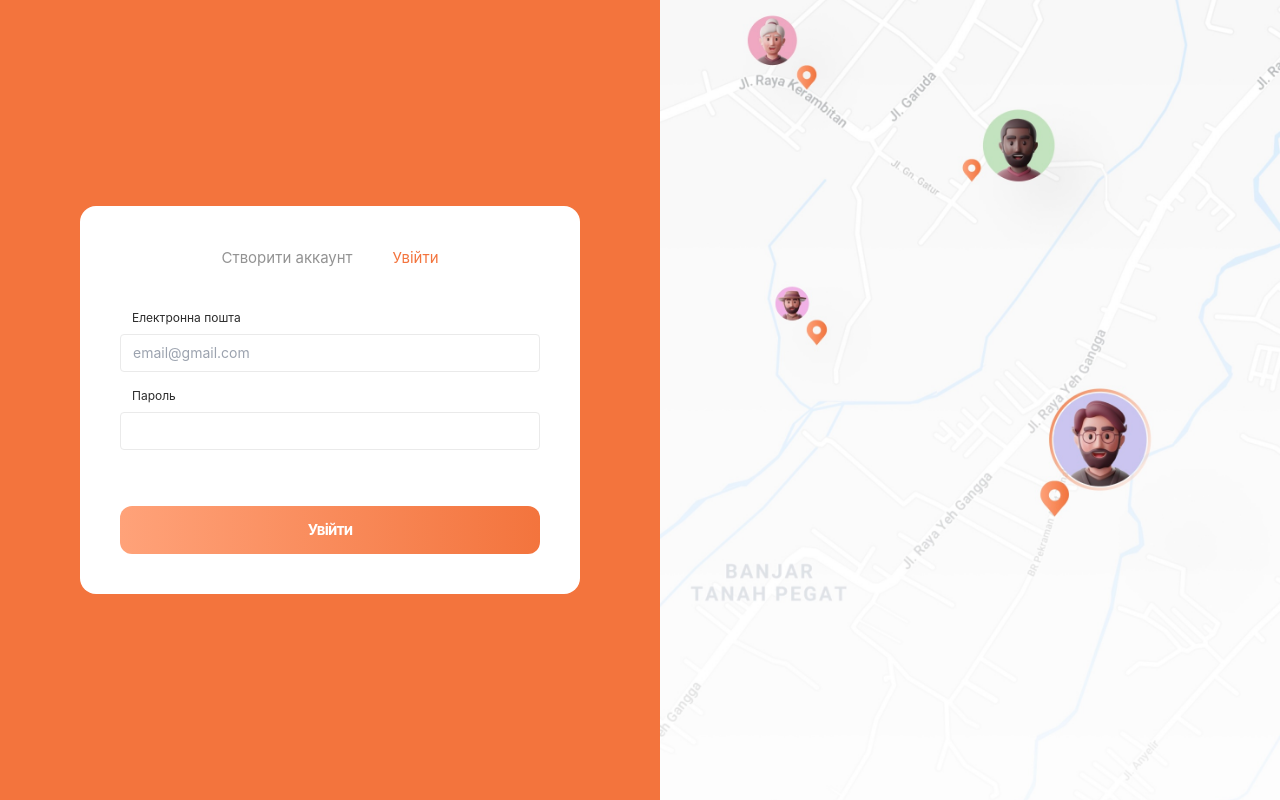
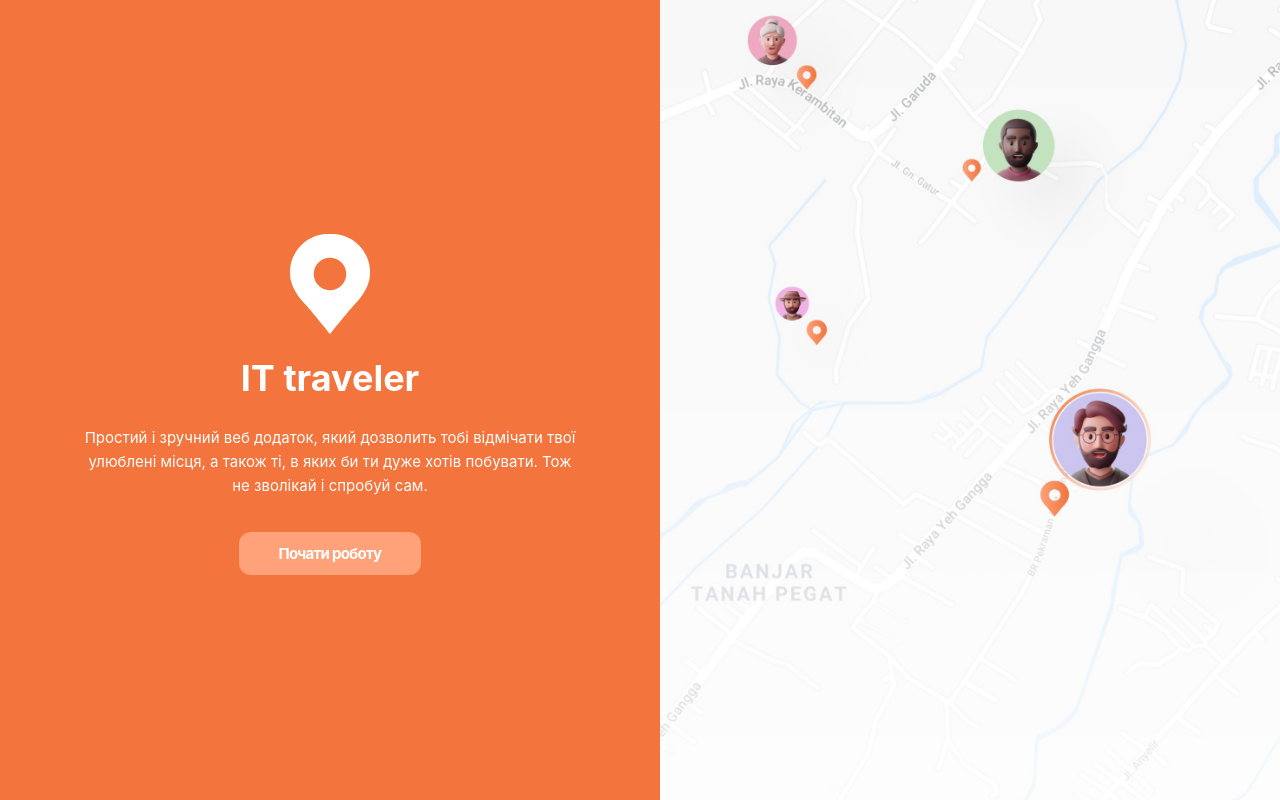
Before and after one commit to Natalia-Kalashnikova/it-traveler, a Vue app: page / in a window 1280 px wide. Before the commit this address led to /auth/login. Built offline with nearby package versions, Linux system fonts and the light colour scheme.

Commit message:
Redirect unauthenticated users to GreetingPage

```diff
--- a/src/router/index.js
+++ b/src/router/index.js
@@ -27,14 +27,18 @@ export const router = createRouter({
 })
 
 router.beforeEach((to, from, next) => {
-  const authRoutes = ['login', 'registration']
+  const publicRoutes = ['greeting', 'login', 'registration']
   const { name } = to
 
-  if (authService.isLoggedIn() && authRoutes.includes(name)) {
+    if (authService.isLoggedIn() && ['login', 'registration'].includes(name)) {
     next({ name: 'homepage' })
-  } else if (!authRoutes.includes(name) && !authService.isLoggedIn()) {
-    next({ name: 'login' })
-  } else {
+  }
+
+  else if (!publicRoutes.includes(name) && !authService.isLoggedIn()) {
+    next({ name: 'greeting' })
+  }
+
+  else {
     next()
   }
 })
```
